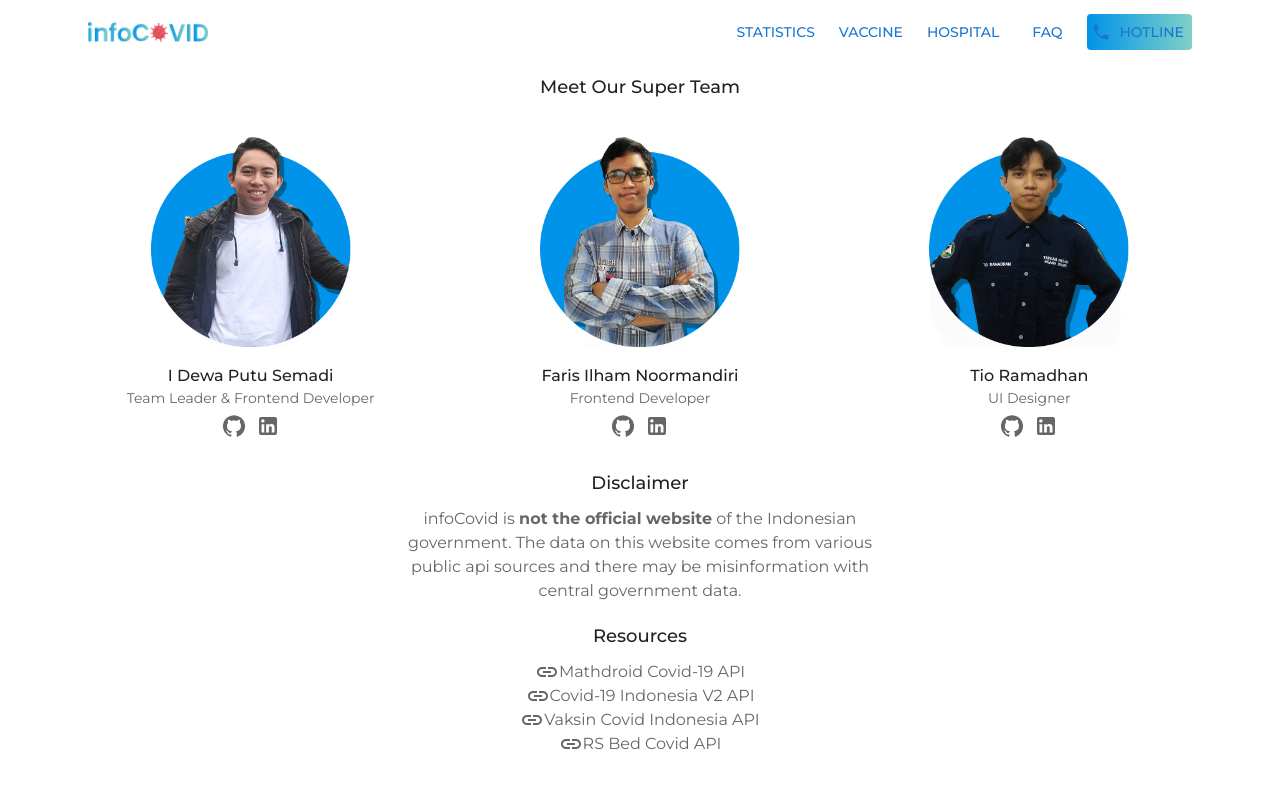
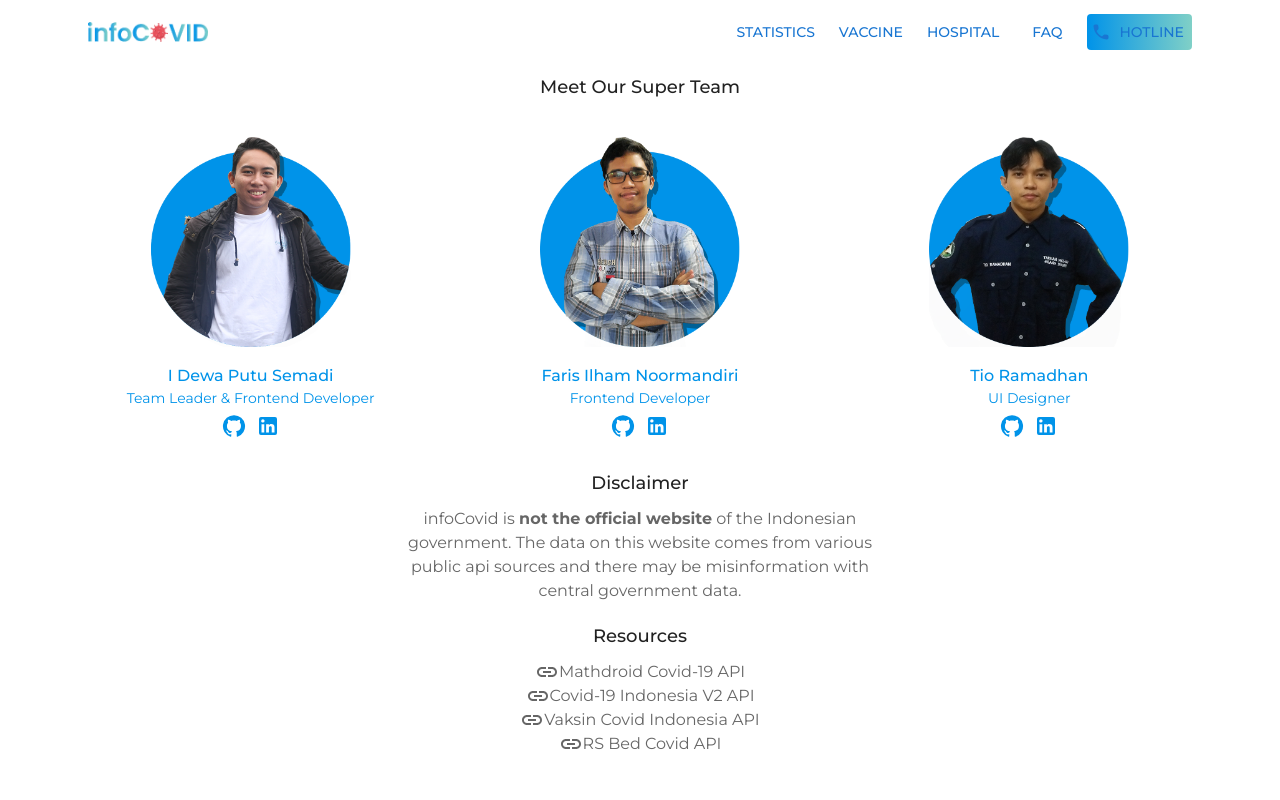
Before and after one commit to niceDeve/info-covid, a Next.js app: page /about in a window 1280 px wide. Shown: the top 800 px of the page. Built offline with nearby package versions, Linux system fonts and the light colour scheme.

Commit message:
add blue text

```diff
--- a/components/Accordion/Accordion.js
+++ b/components/Accordion/Accordion.js
@@ -45,7 +45,7 @@ export default function MyAccordion() {
   };
 
   return (
-    <div styles={{backgroundImage:'../public/bg.svg'}}>
+    <div style={{backgroundImage:'../public/bg.svg'}}>
       {faq.map(({ question, answer }, idx) => (
         <Accordion
           expanded={expanded === `${idx}`}
--- a/components/Member/Member.js
+++ b/components/Member/Member.js
@@ -37,7 +37,7 @@ const developers = [
 export default function Member() {
   const classes = useStyles();
   return (
-    <div>
+    <div style={{backgroundImage:'../public/bg.svg'}}>
       <Grid container spacing={2} style={{ marginTop: "20px" }}>
         {developers.map((developer, idx) => (
           <Grid item xs={12} sm={12} md={4} key={idx}>
--- a/components/Member/Member.style.js
+++ b/components/Member/Member.style.js
@@ -3,18 +3,20 @@ const memberStyle = {
     fontSize: "16px",
     fontWeight: 500,
     marginTop: "10px",
+    color: "#0093E9",
   },
   role: {
     fontSize: "14px",
     fontWeight: 400,
     color: "rgba(0, 0, 0, 0.6)",
+    color: "#0093E9",
   },
   icon: {
-    color: "rgba(0, 0, 0, 0.6)",
+    color: "#0093E9",
     margin: "5px",
     "@media screen and (min-width: 900px)": {
       "&:hover": {
-        color: "rgba(0, 0, 0, 1)",
+        color: "#80D0C7",
       },
     },
   },
--- a/styles/pages/faq.style.js
+++ b/styles/pages/faq.style.js
@@ -1,7 +1,7 @@
 const faqStyle = {
   title: {
     marginTop: '10px',
-    fontWeight: 500,
+    fontWeight: 700,
     fontSize: '40px',
     textAlign: 'center',
     marginBottom: '20px',
```
